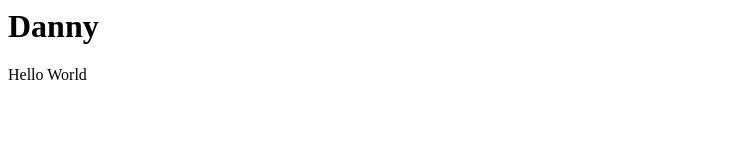
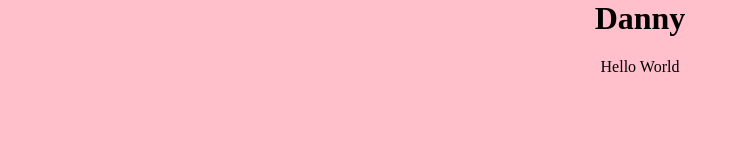
Before and after one commit to dnzhou/dannypage, a plain HTML site: page index.html in a window 1280 px wide. Shown: the whole page, without its empty margins (0-740 px from the left). Drawn offline with Linux system fonts and the light colour scheme.

Commit message:
fixed index file

```diff
--- a/index.html
+++ b/index.html
@@ -3,7 +3,7 @@
     <meta charset="UTF-8">
     <meta name="viewport" content="width=device-width, initial-scale=1.0">
     <title>Document</title>
-    <link rel="stylesheet" href="styles.">
+    <link rel="stylesheet" href="styles.css">
 </head>
 <body>
     <h1>Danny</h1>
```
